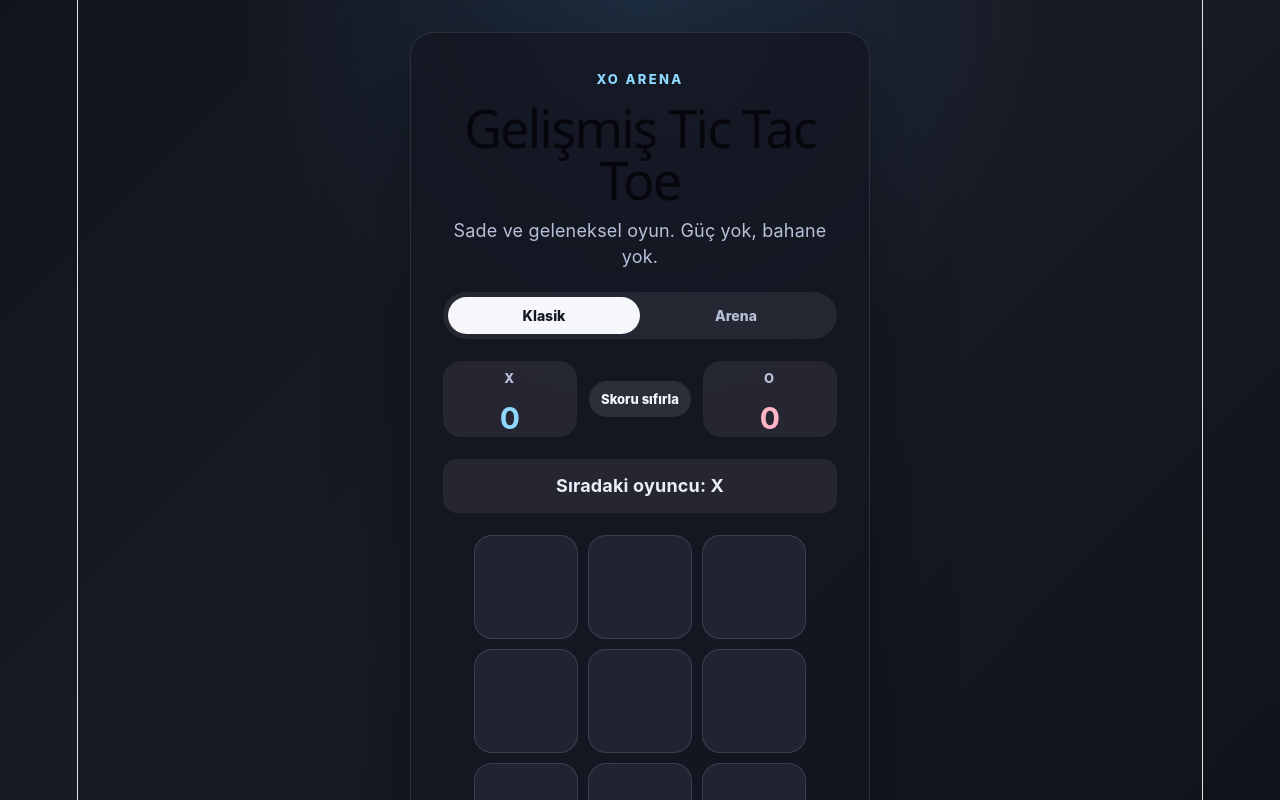
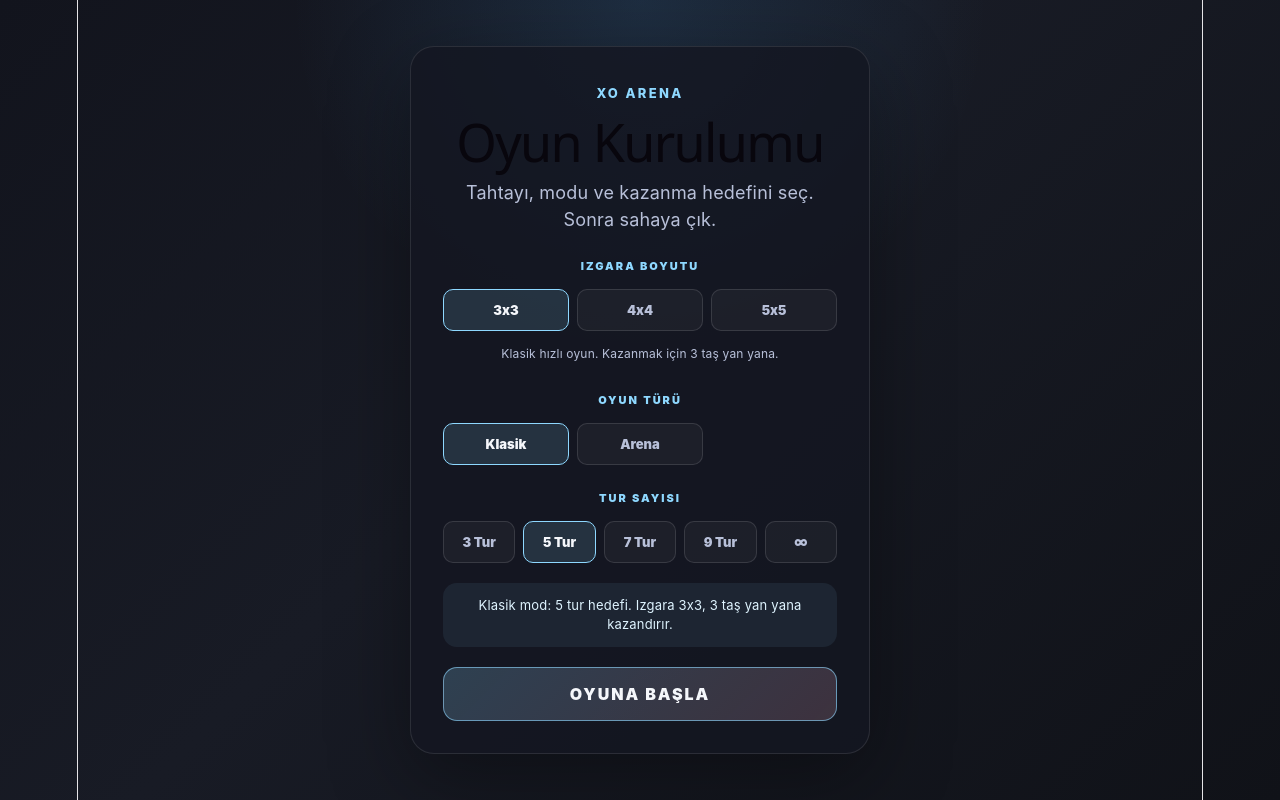
Before and after one commit to rabiaunllu/react-tic-tac-toe, a React (Vite) app: page / in a window 1280 px wide. Shown: the top 800 px of the page. Built offline with nearby package versions, Linux system fonts and the light colour scheme.

Commit message:
oyun kurulum ekranı eklendi

```diff
--- a/src/App.css
+++ b/src/App.css
@@ -635,6 +635,13 @@ p {
   opacity: 0.86;
   font-size: 13px;
 }
+  .target-options {
+    grid-template-columns: repeat(2, 1fr);
+  }
+
+  .setup-options {
+    grid-template-columns: 1fr;
+  }
 
 @keyframes result-pop {
   from {
@@ -647,3 +654,144 @@ p {
     transform: scale(1) translateY(0);
   }
 }
+.setup-card {
+  gap: 20px;
+}
+
+.setup-group {
+  width: 100%;
+  display: grid;
+  gap: 10px;
+}
+
+.setup-label {
+  color: #8ed8ff;
+  font-size: 11px;
+  font-weight: 900;
+  letter-spacing: 0.18em;
+  text-transform: uppercase;
+}
+
+.setup-options {
+  display: grid;
+  grid-template-columns: repeat(3, 1fr);
+  gap: 8px;
+}
+
+.target-options {
+  grid-template-columns: repeat(5, 1fr);
+}
+
+.setup-option {
+  border: 1px solid rgba(255, 255, 255, 0.12);
+  border-radius: 10px;
+  padding: 12px 10px;
+  background: rgba(255, 255, 255, 0.04);
+  color: #b8c0d9;
+  font-size: 13px;
+  font-weight: 900;
+  cursor: pointer;
+}
+
+.setup-option.active {
+  border-color: #8ed8ff;
+  background: rgba(142, 216, 255, 0.14);
+  color: #f5f7fb;
+}
+
+.setup-group small {
+  color: #b8c0d9;
+  font-size: 12px;
+}
+
+.setup-summary {
+  width: 100%;
+  padding: 13px 14px;
+  border-radius: 14px;
+  background: rgba(142, 216, 255, 0.08);
+  color: #dff4ff;
+  font-size: 13px;
+  line-height: 1.45;
+}
+
+.setup-summary.arena {
+  background: rgba(255, 179, 199, 0.08);
+  color: #ffe6ef;
+}
+
+.start-game-button {
+  width: 100%;
+  border: 1px solid rgba(142, 216, 255, 0.6);
+  border-radius: 14px;
+  padding: 16px;
+  background: linear-gradient(135deg, rgba(142, 216, 255, 0.22), rgba(255, 179, 199, 0.18));
+  color: #f5f7fb;
+  font-size: 16px;
+  font-weight: 900;
+  letter-spacing: 0.12em;
+  text-transform: uppercase;
+  cursor: pointer;
+}
+
+.start-game-button:hover {
+  border-color: #8ed8ff;
+  background: linear-gradient(135deg, rgba(142, 216, 255, 0.3), rgba(255, 179, 199, 0.24));
+}
+
+.setup-back-button {
+  border: 0;
+  border-radius: 999px;
+  padding: 9px 13px;
+  background: rgba(255, 255, 255, 0.08);
+  color: #dfe8f7;
+  font-size: 13px;
+  font-weight: 800;
+  cursor: pointer;
+}
+.setup-return-confirm {
+  width: 100%;
+  display: grid;
+  gap: 8px;
+  padding: 14px;
+  border: 1px solid rgba(255, 179, 199, 0.3);
+  border-radius: 16px;
+  background: rgba(255, 179, 199, 0.08);
+  color: #ffe6ef;
+}
+
+.setup-return-confirm strong {
+  font-size: 14px;
+}
+
+.setup-return-confirm p {
+  margin: 0;
+  color: #f4cddd;
+  font-size: 13px;
+  line-height: 1.4;
+}
+
+.setup-return-actions {
+  display: flex;
+  gap: 8px;
+  justify-content: flex-end;
+}
+
+.setup-return-actions button {
+  border: 0;
+  border-radius: 999px;
+  padding: 9px 12px;
+  background: rgba(255, 255, 255, 0.1);
+  color: #f5f7fb;
+  font-size: 13px;
+  font-weight: 800;
+  cursor: pointer;
+}
+
+.setup-return-actions button:hover {
+  background: rgba(255, 255, 255, 0.16);
+}
+
+.setup-return-actions .danger-action {
+  background: rgba(255, 179, 199, 0.22);
+  color: #ffe6ef;
+}
--- a/src/App.jsx
+++ b/src/App.jsx
@@ -7,6 +7,7 @@ import ScoreBoard from './components/ScoreBoard'
 import ArenaSettings from './components/ArenaSettings'
 import PowerPanel from './components/PowerPanel'
 import { createInitialPowerCounts } from './game/powers'
+import GameSetup from './components/GameSetup'
 import {
   calculateRoundScore,
   calculateWinner,
@@ -57,6 +58,8 @@ export default function App() {
   const [visibleBoostedSquares, setVisibleBoostedSquares] = useState([])
   const [resultMessage, setResultMessage] = useState(null)
 const [loserMessage, setLoserMessage] = useState(null)
+const [gameConfig, setGameConfig] = useState(null)
+const [showSetupReturnConfirm, setShowSetupReturnConfirm] = useState(false)
 
   const winner = calculateWinner(squares)
   const winningLine = getWinningLine(squares)
@@ -310,6 +313,14 @@ useEffect(() => {
     setScores(initialScores)
   }
 
+  function handleStartGame(config) {
+  setGameConfig(config)
+  setGameMode(config.gameMode)
+  setShowSetupReturnConfirm(false)
+}
+if (!gameConfig) {
+  return <GameSetup onStartGame={handleStartGame} />
+}
   return (
     <main className="app-shell">
       <section className="game-card">
@@ -322,7 +333,37 @@ useEffect(() => {
               : 'Arena modu aktif. Özel güçler yakında sahaya inecek.'}
           </p>
         </header>
+<button
+  className="setup-back-button"
+  onClick={() => setShowSetupReturnConfirm(true)}
+>
+  Ayarlara dön
+</button>
+{showSetupReturnConfirm && (
+  <div className="setup-return-confirm">
+    <strong>Ayarlara dönülsün mü?</strong>
+    <p>Mevcut maç sıfırlanacak, skor ve tahta temizlenecek.</p>
 
+    <div className="setup-return-actions">
+      <button
+        type="button"
+        onClick={() => setShowSetupReturnConfirm(false)}
+      >
+        Vazgeç
+      </button>
+      <button
+        type="button"
+        className="danger-action"
+        onClick={() => {
+          setShowSetupReturnConfirm(false)
+          setGameConfig(null)
+        }}
+      >
+        Ayarlara dön
+      </button>
+    </div>
+  </div>
+)}
         <GameModeToggle gameMode={gameMode} onGameModeChange={setGameMode} />
 
         {gameMode === 'arena' && (
--- /dev/null
+++ b/src/components/GameSetup.jsx
@@ -0,0 +1,123 @@
+import { useState } from 'react'
+
+const boardOptions = [
+  { size: 3, label: '3x3', description: 'Klasik hızlı oyun', winLength: 3 },
+  { size: 4, label: '4x4', description: 'Dengeli arena', winLength: 3 },
+  { size: 5, label: '5x5', description: 'Stratejik büyük tahta', winLength: 4 },
+]
+
+const classicTargets = [3, 5, 7, 9]
+const arenaTargets = [15, 30, 50, 100]
+
+export default function GameSetup({ onStartGame }) {
+  const [boardSize, setBoardSize] = useState(3)
+  const [gameMode, setGameMode] = useState('classic')
+  const [targetValue, setTargetValue] = useState(5)
+  const [isInfinite, setIsInfinite] = useState(false)
+
+  const selectedBoard = boardOptions.find((board) => board.size === boardSize)
+  const targetOptions = gameMode === 'classic' ? classicTargets : arenaTargets
+  const targetLabel = gameMode === 'classic' ? 'Tur Sayısı' : 'Hedef Puan'
+
+  function handleModeChange(nextMode) {
+    setGameMode(nextMode)
+    setTargetValue(nextMode === 'classic' ? 5 : 30)
+    setIsInfinite(false)
+  }
+
+  function handleStartGame() {
+    onStartGame({
+      boardSize,
+      winLength: selectedBoard.winLength,
+      gameMode,
+      targetType: gameMode === 'classic' ? 'rounds' : 'points',
+      targetValue: isInfinite ? null : targetValue,
+      isInfinite,
+    })
+  }
+
+  return (
+    <main className="app-shell">
+      <section className="game-card setup-card">
+        <header className="game-header">
+          <span className="eyebrow">XO ARENA</span>
+          <h1>Oyun Kurulumu</h1>
+          <p>Tahtayı, modu ve kazanma hedefini seç. Sonra sahaya çık.</p>
+        </header>
+
+        <div className="setup-group">
+          <span className="setup-label">Izgara Boyutu</span>
+          <div className="setup-options">
+            {boardOptions.map((board) => (
+              <button
+                key={board.size}
+                className={boardSize === board.size ? 'setup-option active' : 'setup-option'}
+                type="button"
+                onClick={() => setBoardSize(board.size)}
+              >
+                {board.label}
+              </button>
+            ))}
+          </div>
+          <small>{selectedBoard.description}. Kazanmak için {selectedBoard.winLength} taş yan yana.</small>
+        </div>
+
+        <div className="setup-group">
+          <span className="setup-label">Oyun Türü</span>
+          <div className="setup-options">
+            <button
+              className={gameMode === 'classic' ? 'setup-option active' : 'setup-option'}
+              type="button"
+              onClick={() => handleModeChange('classic')}
+            >
+              Klasik
+            </button>
+            <button
+              className={gameMode === 'arena' ? 'setup-option active' : 'setup-option'}
+              type="button"
+              onClick={() => handleModeChange('arena')}
+            >
+              Arena
+            </button>
+          </div>
+        </div>
+
+        <div className="setup-group">
+          <span className="setup-label">{targetLabel}</span>
+          <div className="setup-options target-options">
+            {targetOptions.map((target) => (
+              <button
+                key={target}
+                className={!isInfinite && targetValue === target ? 'setup-option active' : 'setup-option'}
+                type="button"
+                onClick={() => {
+                  setTargetValue(target)
+                  setIsInfinite(false)
+                }}
+              >
+                {gameMode === 'classic' ? `${target} Tur` : `${target} Pts`}
+              </button>
+            ))}
+            <button
+              className={isInfinite ? 'setup-option active infinite-option' : 'setup-option infinite-option'}
+              type="button"
+              onClick={() => setIsInfinite(true)}
+            >
+              ∞
+            </button>
+          </div>
+        </div>
+
+        <div className={`setup-summary ${gameMode}`}>
+          {gameMode === 'classic'
+            ? `Klasik mod: ${isInfinite ? 'Sonsuz oyun' : `${targetValue} tur hedefi`}. Izgara ${selectedBoard.label}, ${selectedBoard.winLength} taş yan yana kazandırır.`
+            : `Arena mod: ${isInfinite ? 'Sonsuz puan' : `${targetValue} puan hedefi`}. Izgara ${selectedBoard.label}, ${selectedBoard.winLength} taş yan yana kazandırır.`}
+        </div>
+
+        <button className="start-game-button" onClick={handleStartGame}>
+          Oyuna Başla
+        </button>
+      </section>
+    </main>
+  )
+}
```
